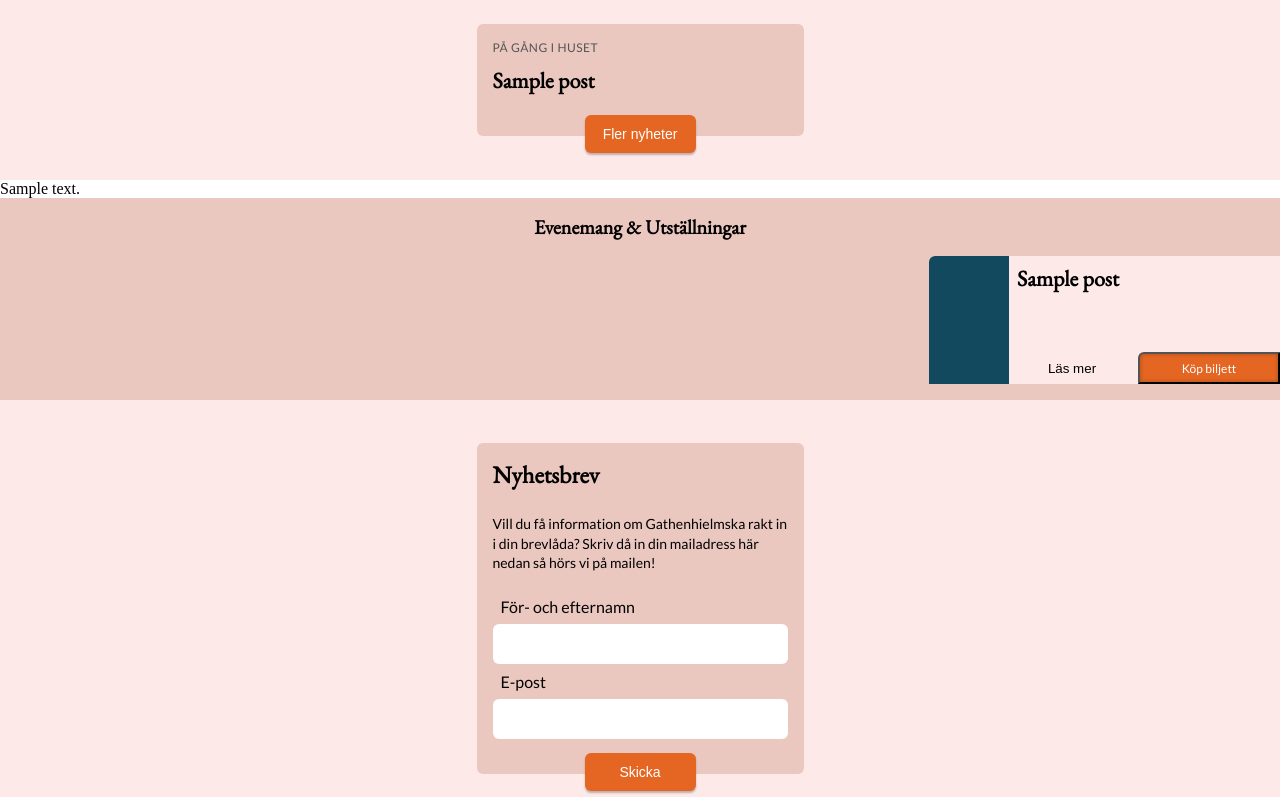
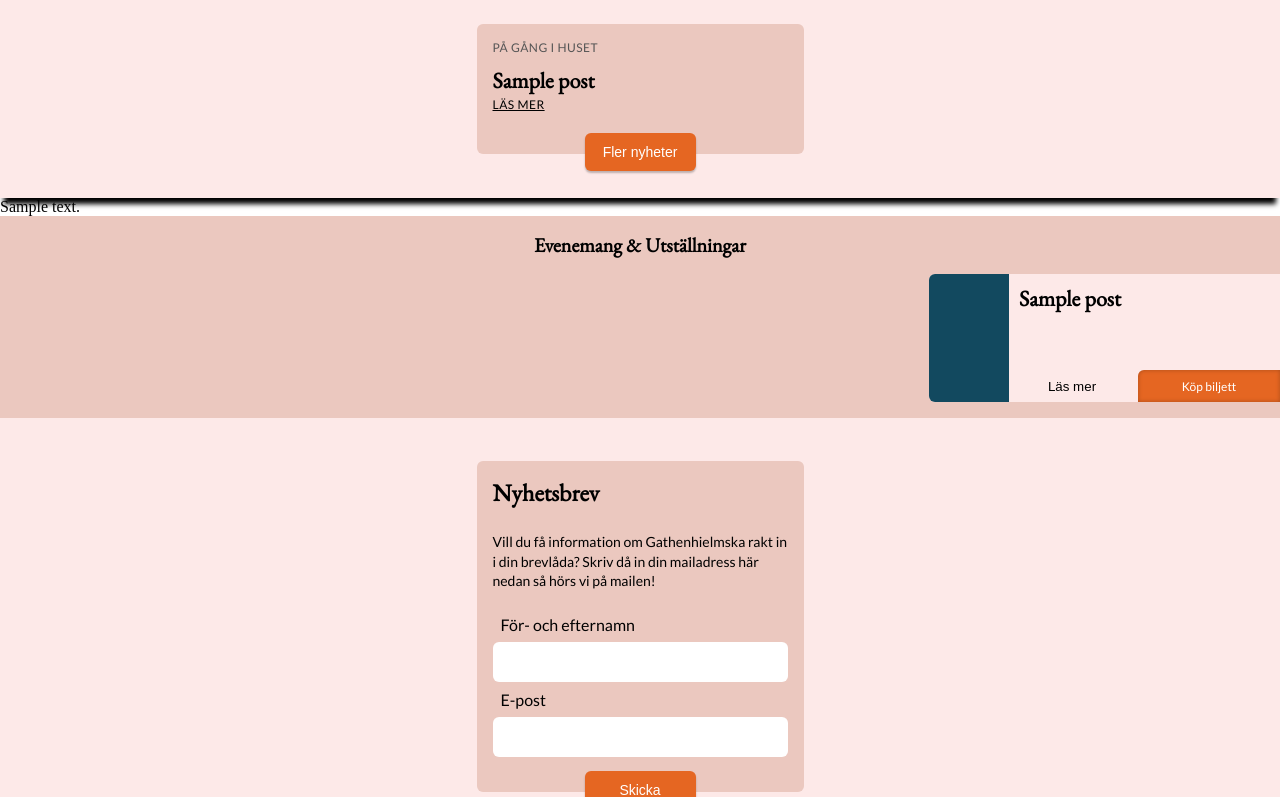
Before and after one commit to henricbjork/Gatenhielmska, a WordPress theme: the page made by public/themes/Gatenhielmska/front-page.php in a window 1280 px wide. Shown: the part 55-852 px from the top of the page. Run offline with PHP 8.4 and a stand-in for WordPress, Linux system fonts and the light colour scheme; the site name, menu and one post (Sample post) are stand-ins, and other content is empty; style sheets or scripts are compiled from the project's sources.

Commit message:
event cards improve

```diff
--- a/public/themes/Gatenhielmska/front-page.php
+++ b/public/themes/Gatenhielmska/front-page.php
@@ -14,12 +14,13 @@
                             <?php if (get_field('content')) : ?>
                                 <p class="news-card-paragraph"><?php the_field('content'); ?></p>
                             <?php endif ?>
+                            <a href="#">LÄS MER</a>
                         </div>
                     </div>
                 <?php endforeach; ?>
             <?php endif; ?>
         </div>
-        <button>Fler nyheter</button>
+        <a href="http://localhost:8000/nyheter/"><button>Fler nyheter</button></a>
     </div>
 </section>
 
--- a/resources/scripts/app.js
+++ b/resources/scripts/app.js
@@ -9,10 +9,12 @@ if (eventCards != null) {
     const expandedEvent = eventCard.querySelector(".event-card-expanded");
     const eventThumbnail = eventCard.querySelector(".thumbnail-image");
     const eventShortInfo = eventCard.querySelector(".event-short-info");
+    const eventDate = eventCard.querySelector(".event-date");
     eventReadMoreBtn.addEventListener("click", e => {
       expandedEvent.classList.toggle("expand");
       eventThumbnail.classList.toggle("image-appear");
       eventShortInfo.classList.toggle("hide");
+      eventDate.classList.toggle("event-date-expanded");
     });
   });
 }
--- a/resources/styles/4-pages/_home.scss
+++ b/resources/styles/4-pages/_home.scss
@@ -31,6 +31,9 @@
   justify-content: center;
   align-items: center;
   background: $lightpink;
+  -webkit-box-shadow: 0px 10px 5px -4px rgba(0, 0, 0, 1);
+  -moz-box-shadow: 0px 10px 5px -4px rgba(0, 0, 0, 1);
+  box-shadow: 0px 10px 5px -4px rgba(0, 0, 0, 1);
 
   .news {
     background: $pink;
@@ -56,6 +59,7 @@
     }
 
     .news-card-start {
+      margin-bottom: 24px;
       .news-card-text {
         h1 {
           font-size: 22px;
@@ -65,7 +69,13 @@
           font-size: 14px;
           font-family: $avenir;
           line-height: 140%;
-          padding: 20px 0px 20px 0px;
+          padding: 16px 0px 20px 0px;
+        }
+        a {
+          font-family: $avenir;
+          font-size: 12px;
+          letter-spacing: 0.04em;
+          color: #000;
         }
       }
     }
@@ -121,7 +131,7 @@
       width: 80px;
       height: 128px;
       background: $bluegreen;
-      border-radius: 6px 0px 0px 0px;
+      border-radius: 6px 0px 0px 6px;
       display: flex;
       flex-direction: column;
       justify-content: center;
@@ -129,11 +139,20 @@
       color: $white;
       font-family: $avenir;
       font-size: 16px;
+      position: absolute;
+    }
+
+    .event-date-expanded {
+      border-radius: 6px 0px 0px 0px;
     }
 
     .event-short-info {
       display: block;
-      margin: 8px;
+      margin: 10px;
+      width: 251px;
+      position: absolute;
+      right: 0;
+      top: 0;
     }
 
     .event-type {
@@ -160,9 +179,11 @@
       right: 0;
       width: 271px;
       height: 128px;
+      overflow: hidden;
 
       .thumbnail-image {
         display: none;
+        object-fit: cover;
         width: 100%;
         height: 100%;
       }
@@ -220,6 +241,7 @@
         font-family: $avenir;
         font-size: 12px;
         color: $white;
+        border: none;
       }
     }
   }
```
